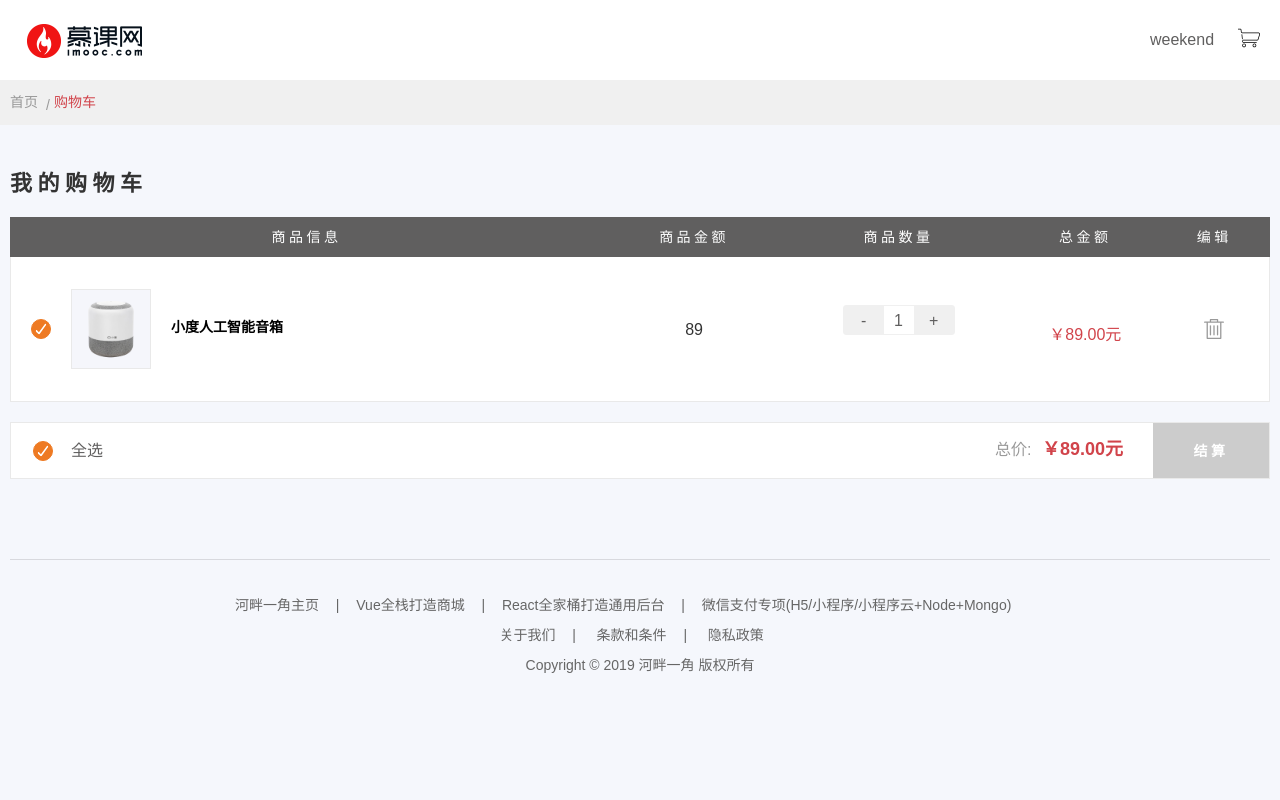
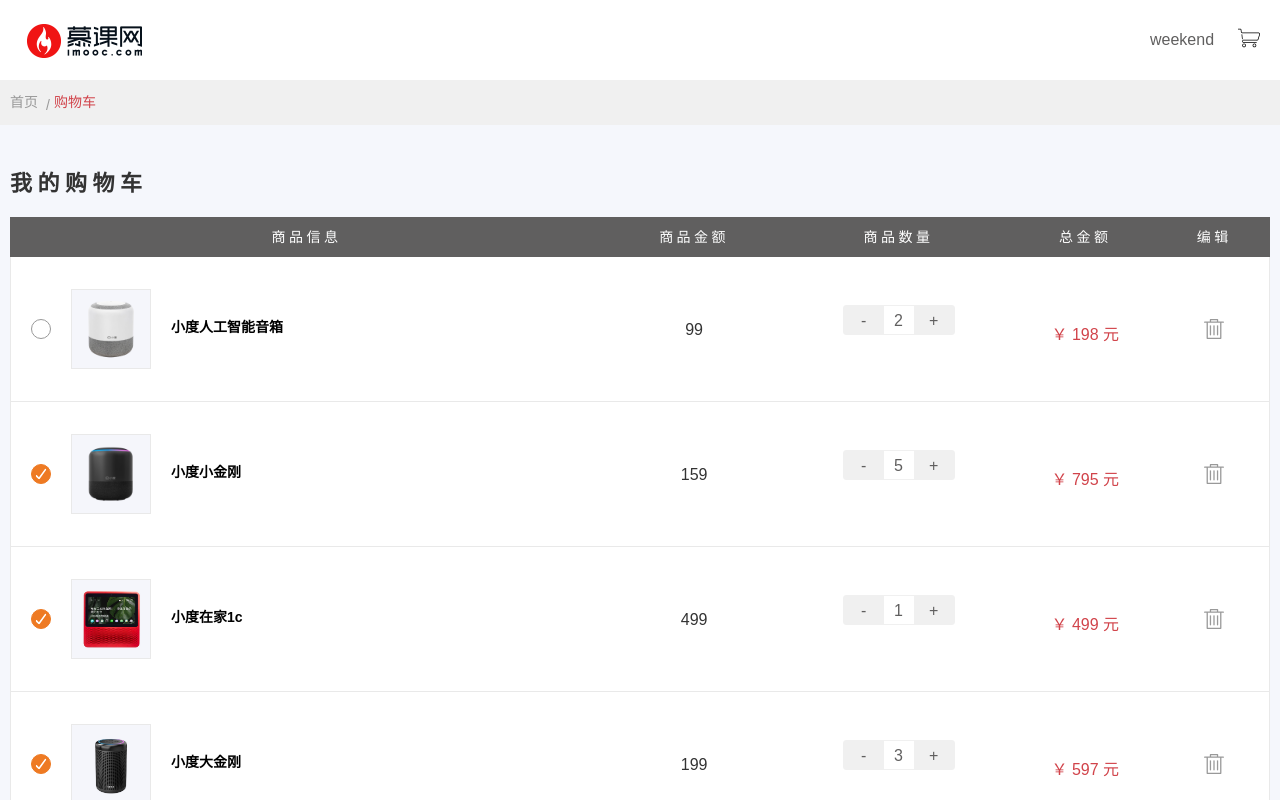
Before and after one commit to weekend7/vue-shopping-cart, a Vue app: page / in a window 1280 px wide. Shown: the top 800 px of the page. Built offline with nearby package versions, Linux system fonts and the light colour scheme.

Commit message:
购物车功能实现

```diff
--- a/src/pages/cart.vue
+++ b/src/pages/cart.vue
@@ -54,38 +54,38 @@
             </ul>
           </div>
           <ul class="cart-item-list">
-            <li>
+            <li v-for="(item, index) in cartList" :key="index">
               <div class="cart-tab-1">
                 <div class="cart-item-check">
-                  <a href="javascipt:;" class="checkbox-btn item-check-btn checked">
+                  <a href="javascipt:;" class="checkbox-btn item-check-btn" v-bind:class="{'checked':item.checked}">
                     <svg class="icon icon-ok">
                       <use xlink:href="#icon-ok"></use>
                     </svg>
                   </a>
                 </div>
                 <div class="cart-item-pic">
-                  <img src="/imgs/1.jpg">
+                  <img v-bind:src="'/imgs/' + item.productImage">
                 </div>
                 <div class="cart-item-title">
-                  <div class="item-name">小度人工智能音箱</div>
+                  <div class="item-name">{{item.productName}}</div>
                 </div>
               </div>
               <div class="cart-tab-2">
-                <div class="item-price">89</div>
+                <div class="item-price">{{item.productPrice}}</div>
               </div>
               <div class="cart-tab-3">
                 <div class="item-quantity">
                   <div class="select-self select-self-open">
                     <div class="select-self-area">
                       <a class="input-sub">-</a>
-                      <span class="select-ipt">1</span>
+                      <span class="select-ipt">{{item.productNum}}</span>
                       <a class="input-add">+</a>
                     </div>
                   </div>
                 </div>
               </div>
               <div class="cart-tab-4">
-                <div class="item-price-total">￥89.00元</div>
+                <div class="item-price-total">￥ {{item.productPrice*item.productNum}} 元</div>
               </div>
               <div class="cart-tab-5">
                 <div class="cart-item-opration">
@@ -137,12 +137,26 @@
 export default {
   name: 'cart',
   data() {
-    return {};
+    return {
+      cartList: []
+    };
   },
   components: {
     NavHeader,
     NavFooter,
     // Modal,
+  },
+  mounted() {
+    this.init(); // 初始化购物车列表
+  },
+  methods: {
+    init() {
+      this.axios.get('../mock/cart.json').then((response) => {
+        console.log(response);
+        let res = response.data;
+        this.cartList = res.data;
+      });
+    },
   },
 };
 </script>
--- a/vue.config.js
+++ b/vue.config.js
@@ -1 +1,3 @@
-module.exports = {}
+module.exports = {
+  lintOnSave: false,
+};
```
Also changed, not shown: .eslintrc.js, public/mock/address.json (renamed from mock/address.json), public/mock/cart.json (renamed from mock/cart.json).
